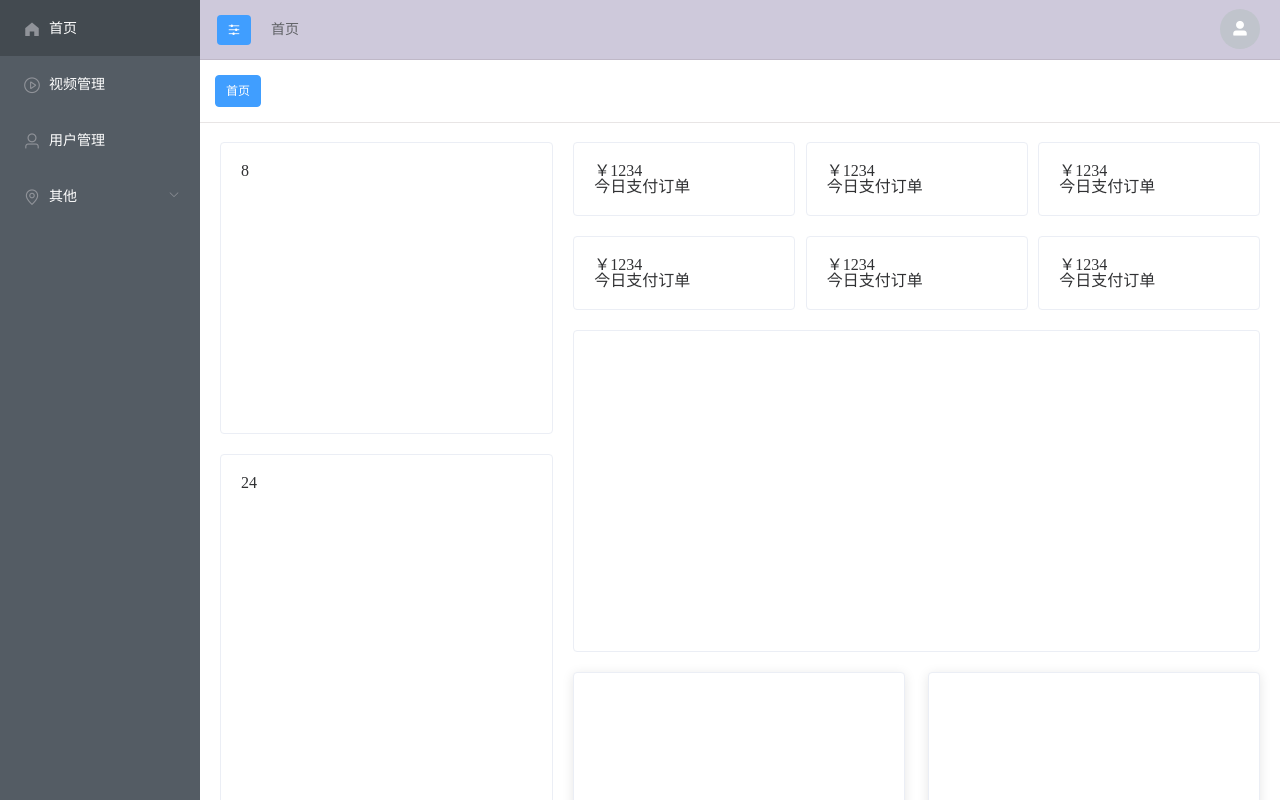
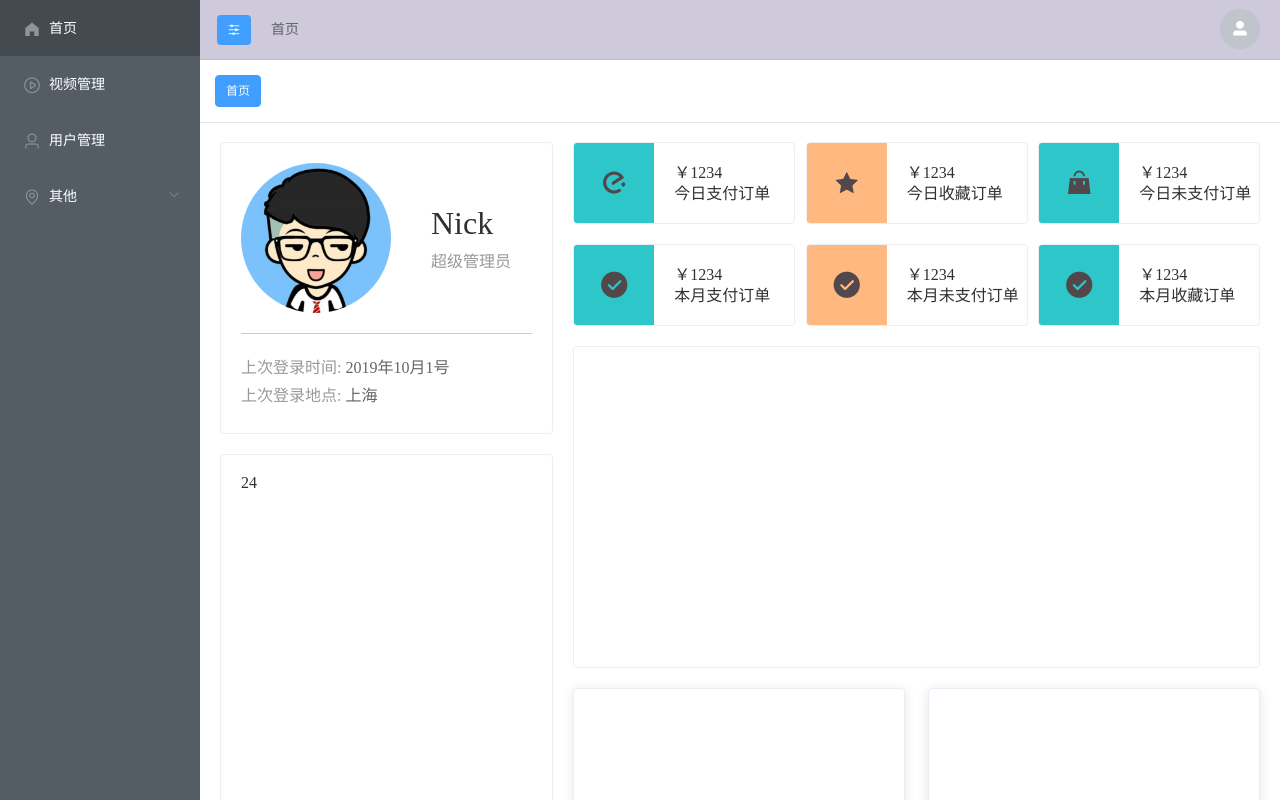
Before and after one commit to bohaoi/system-echart, a Vue app: page /#/index in a window 1280 px wide. Shown: the top 800 px of the page. Built offline with nearby package versions, Linux system fonts and the light colour scheme.

Commit message:
three submit home

```diff
--- a/src/views/Home/Home.vue
+++ b/src/views/Home/Home.vue
@@ -5,22 +5,40 @@
       <el-card shadow="hover" style="height:290px">
         <!--管理员-->
         <div class="user">
-          8
-          <!-- <img :src="userImg"/> -->
+          <img :src="userImg" />
+          <div class="userinfo">
+            <p class="name">Nick</p>
+            <p class="access">超级管理员</p>
+          </div>
         </div>
         <!--登录时间-->
-        <!-- <div>8</div> -->
+        <div class="login-info">
+          <p>
+            上次登录时间:
+            <span>2019年10月1号</span>
+          </p>
+          <p>
+            上次登录地点:
+            <span>上海</span>
+          </p>
+        </div>
       </el-card>
       <!--数据-->
       <el-card shadow="hover" style="height:522px; margin-top:20px;">24</el-card>
     </el-col>
     <el-col :span="16">
       <div class="num">
-        <el-card shadow="hover" v-for="item in 6" :key="item">
-          <i class="icon" icon="el-icon-picture"></i>
+        <el-card
+          class="num-card"
+          shadow="hover"
+          v-for="item in countData"
+          :key="item.name"
+          :body-style="{display:'flex',padding:0}"
+        >
+          <i class="icons" :class="`el-icon-${item.icon}`" :style="{background:item.color}"></i>
           <div class="detail">
-            <p class="nums">￥1234</p>
-            <p class="txt">今日支付订单</p>
+            <p class="nums">￥{{item.value}}</p>
+            <p class="txt">{{item.name}}</p>
           </div>
         </el-card>
       </div>
@@ -45,7 +63,45 @@
 export default {
   data() {
     return {
-      userImg: require("../../assets/images/user.png")
+      userImg: require("../../assets/images/user.png"),
+      countData: [
+        {
+          name: "今日支付订单",
+          value: 1234,
+          icon: "eleme",
+          color: "#2ec7c9"
+        },
+        {
+          name: "今日收藏订单",
+          value: 1234,
+          icon: "star-on",
+          color: "#ffb980"
+        },
+        {
+          name: "今日未支付订单",
+          value: 1234,
+          icon: "s-goods",
+          color: "#2ec7c9"
+        },
+        {
+          name: "本月支付订单",
+          value: 1234,
+          icon: "success",
+          color: "#2ec7c9"
+        },
+        {
+          name: "本月未支付订单",
+          value: 1234,
+          icon: "success",
+          color: "#ffb980"
+        },
+        {
+          name: "本月收藏订单",
+          value: 1234,
+          icon: "success",
+          color: "#2ec7c9"
+        }
+      ]
     };
   },
   mounted() {
@@ -66,22 +122,64 @@ export default {
 .home {
   /* background: #000; */
 }
+.user {
+  display: flex;
+  align-items: center;
+  padding-bottom: 20px;
+  margin-bottom: 20px;
+  border-bottom: 1px solid #cccccc;
+}
+.user img {
+  width: 150px;
+  height: 150px;
+  border-radius: 50%;
+  margin-right: 40px;
+}
+.userinfo .name {
+  font-size: 32px;
+}
+.userinfo .access {
+  margin-top: 15px;
+  color: #999999;
+}
+.login-info p {
+  line-height: 28px;
+  font-size: 16px;
+  color: #999999;
+}
+
+.login-info p span {
+  color: #666666;
+}
 .num {
   display: flex;
   flex-wrap: wrap;
   justify-content: space-between;
 }
+
 .num .el-card {
   width: 32%;
   margin-bottom: 20px;
 }
-.icon {
+
+.icons {
+  float: left;
   font-size: 30px;
   width: 80px;
   height: 80px;
   text-align: center;
   line-height: 80px;
-  color: #fff;
+  color: #52474b;
+}
+.detail {
+  margin-left: 20px;
+  display: flex;
+  /* margin-top: 19px; */
+  flex-direction: column;
+  justify-content: center;
+}
+.nums{
+  margin-bottom: 5px;
 }
 .graph {
   margin-top: 20px;
```
